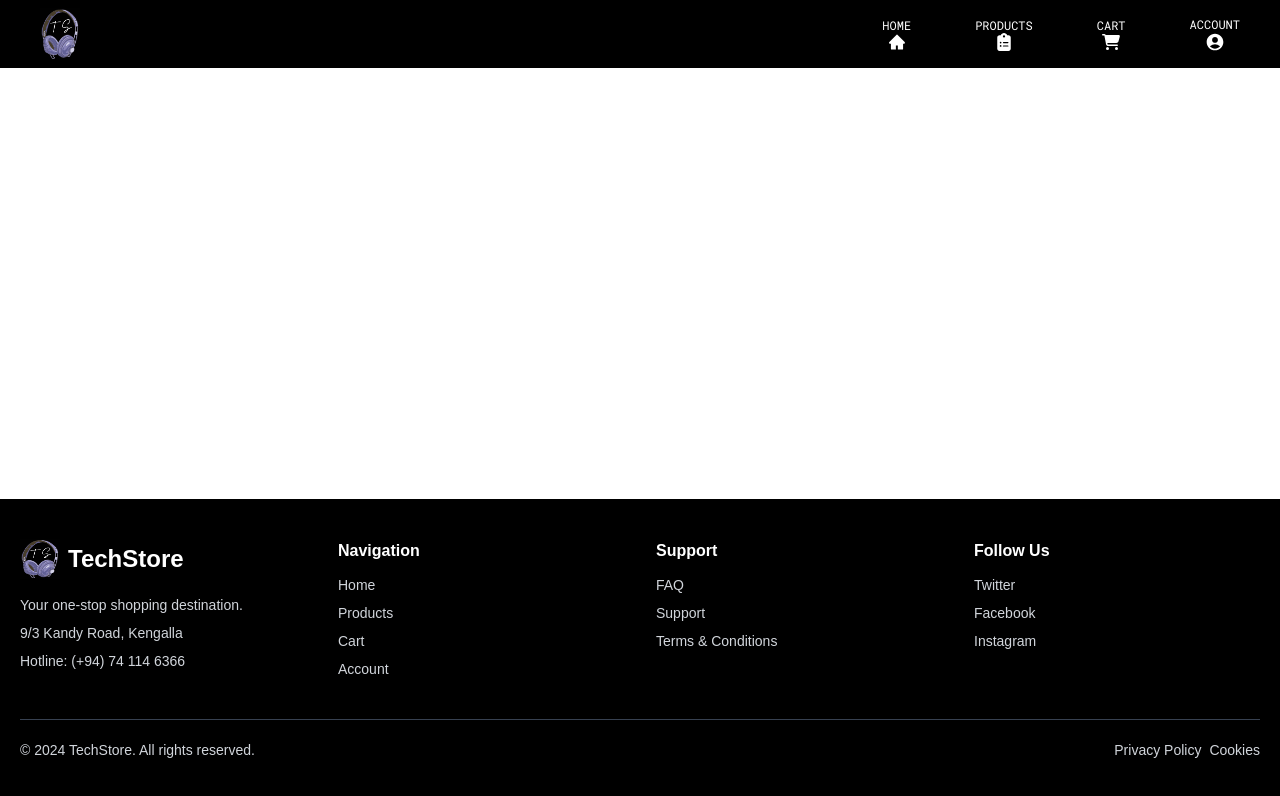
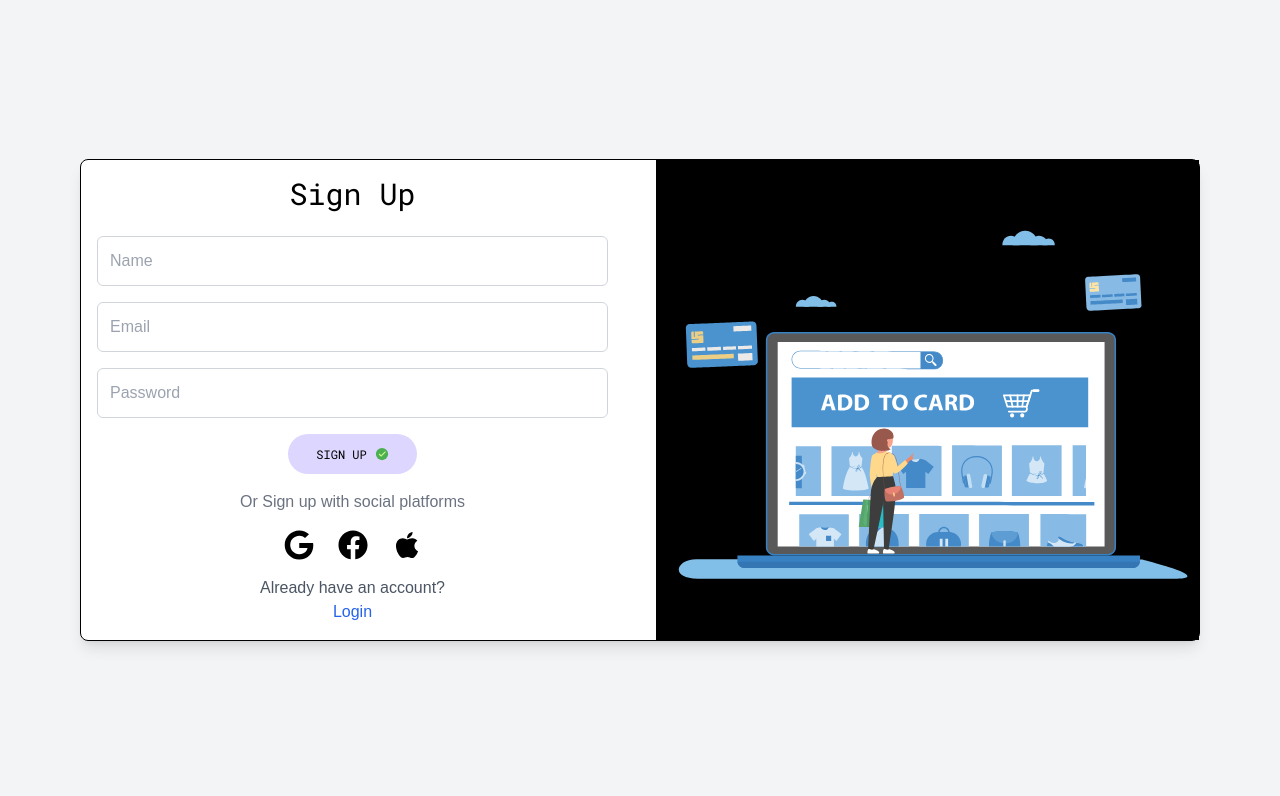
Before and after one commit to m-asjedh/techStore, a React (Vite) app: page / in a window 1280 px wide. Shown: the top 796 px of the page. Built offline with nearby package versions, Linux system fonts and the light colour scheme; a web font is replaced by a local one.

Commit message:
feat: fixed the routing issues and updated the some toastify messages

```diff
--- a/src/App.jsx
+++ b/src/App.jsx
@@ -3,7 +3,6 @@ import Navbar from "./components/Navbar";
 import useNavbarVisibility from "./hooks/useNavbarVisibilty";
 import Footer from "./components/Footer";
 import useFooterVisibility from "./hooks/useFooterVisibilty";
-import { ToastContainer } from "react-toastify";
 
 const App = () => {
   const showNavbar = useNavbarVisibility();
@@ -11,7 +10,6 @@ const App = () => {
 
   return (
     <div className="flex flex-col min-h-screen w-screen overflow-x-hidden">
-      <ToastContainer />
       {showNavbar && <Navbar />}
       <div className="flex-grow">
         <Outlet />
--- a/src/hooks/useFooterVisibilty.jsx
+++ b/src/hooks/useFooterVisibilty.jsx
@@ -4,6 +4,7 @@ const useFooterVisibility = () => {
   const location = useLocation();
 
   return (
+    location.pathname !== "/" &&
     location.pathname !== "/signin" &&
     location.pathname !== "/signup" &&
     location.pathname !== "/checkout"
--- a/src/hooks/useNavbarVisibilty.jsx
+++ b/src/hooks/useNavbarVisibilty.jsx
@@ -4,6 +4,7 @@ const useNavbarVisibility = () => {
   const location = useLocation();
 
   return (
+    location.pathname !== "/" &&
     location.pathname !== "/signin" &&
     location.pathname !== "/signup" &&
     location.pathname !== "/checkout"
--- a/src/index.css
+++ b/src/index.css
@@ -7,7 +7,6 @@
 body {
   width: 100dvw;
   overflow-x: hidden;
-
   font-family: "General Sans", sans-serif;
 }
 
--- a/src/main.jsx
+++ b/src/main.jsx
@@ -20,6 +20,10 @@ const router = createBrowserRouter([
     path: "/",
     element: <App />,
     children: [
+      {
+        index: true,
+        element: <Signup />,
+      },
       {
         path: "/signin",
         element: <Signin />,
--- a/src/pages/Signin.jsx
+++ b/src/pages/Signin.jsx
@@ -30,8 +30,10 @@ const Signin = () => {
       const { email, password } = values;
       const success = login(email, password);
       if (success) {
-        navigate("/home");
         toast.success("Successfully logged in");
+        setTimeout(() => {
+          navigate("/home");
+        }, 2000);
       } else {
         console.log("Invalid email or password");
         toast.warn("Invalid Credentials");
--- a/src/pages/Signup.jsx
+++ b/src/pages/Signup.jsx
@@ -31,8 +31,10 @@ const Signup = () => {
       const { name, email, password } = values;
       try {
         register(name, email, password);
+        toast.success("Successfully registered");
+        setTimeout(() => {
           navigate("/signin");
-        toast.success("Successfully registered");
+        }, 2000);
       } catch (error) {
         console.error("Error during registration:", error);
         toast.warn("Please try again");
@@ -41,6 +43,8 @@ const Signup = () => {
   });
 
   return (
+    <>
+      <ToastContainer />
       <div className="flex justify-center items-center min-h-screen bg-gray-100">
         <div>
           <div className="bg-white lg:mx-20 rounded-lg shadow-lg grid grid-cols-1 lg:grid-cols-2 gap-8 border border-black">
@@ -88,7 +92,9 @@ const Signup = () => {
                     onBlur={formik.handleBlur}
                   />
                   {formik.touched.email && formik.errors.email && (
-                  <p className="text-red-500 text-sm">{formik.errors.email}</p>
+                    <p className="text-red-500 text-sm">
+                      {formik.errors.email}
+                    </p>
                   )}
                 </div>
                 <div className="flex flex-col">
@@ -147,6 +153,7 @@ const Signup = () => {
           </div>
         </div>
       </div>
+    </>
   );
 };
 
```
Lines whose indentation alone changed are shown as unchanged.
